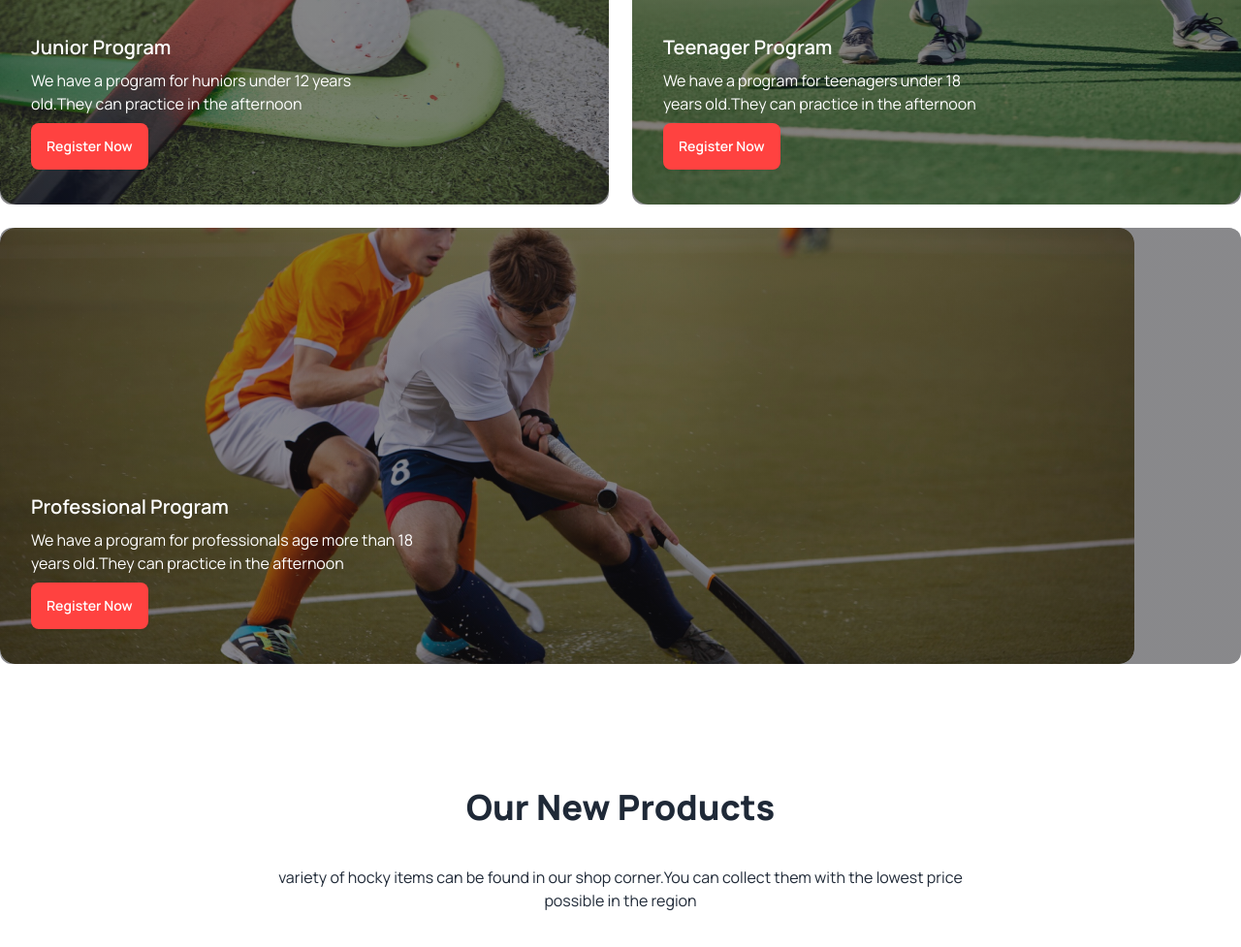
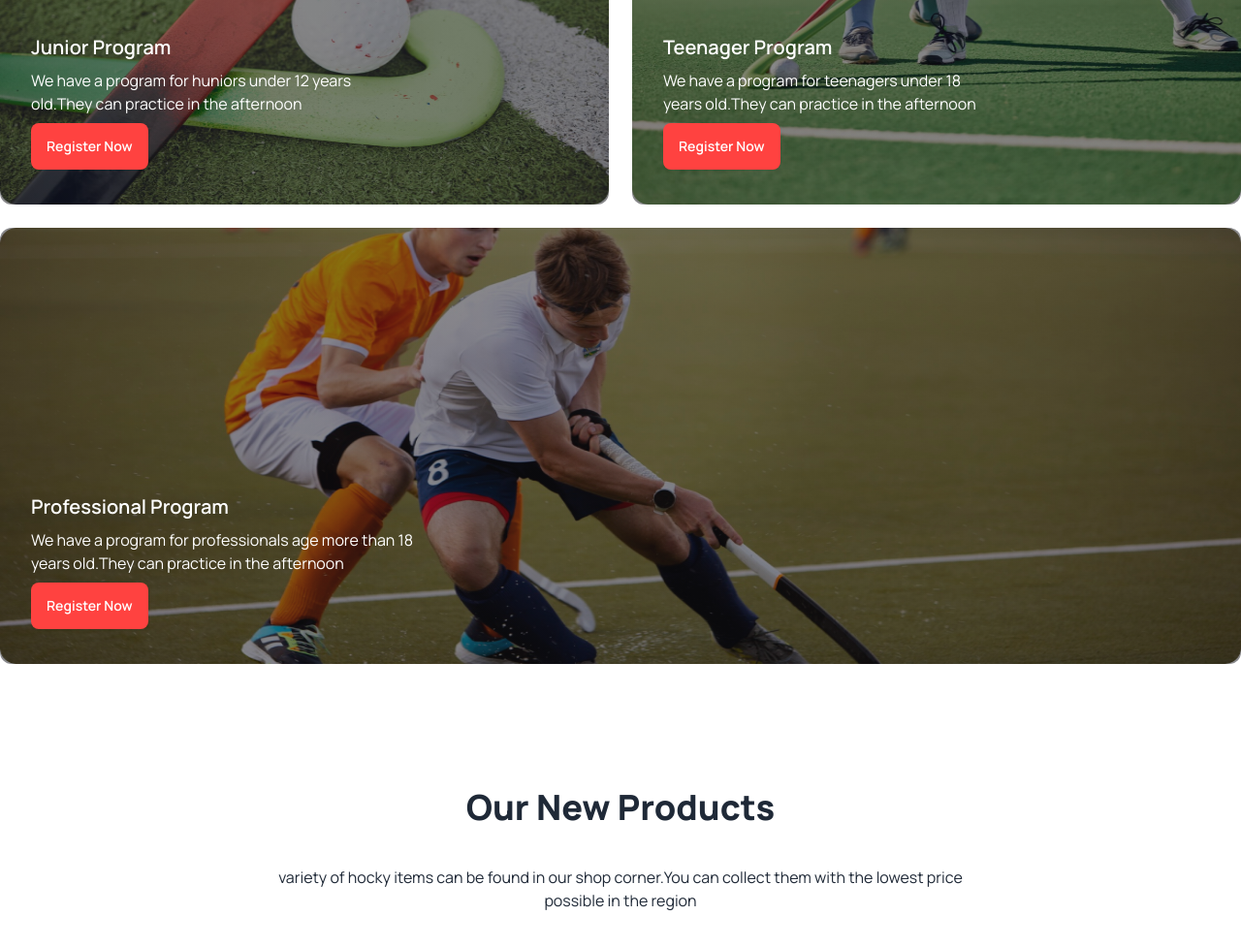
Before and after one commit to golamrabbanirifat41/hocky-shop, a plain HTML site: page index.html in a window 1280 px wide. Shown: the part 1840-2817 px from the top of the page at 97% size. Drawn offline with nearby package versions, Linux system fonts and the light colour scheme.

Commit message:
small change

```diff
--- a/index.html
+++ b/index.html
@@ -244,7 +244,7 @@
                       </div>
                     </div>
                     <div class="z-5 ">
-                        <img src="Images/4.png" alt="" class=" rounded-2xl h-[338px] lg:h-[450px] ">
+                        <img src="Images/4.png" alt="" class=" rounded-2xl h-[338px] lg:h-[450px] w-full">
                         <div class="absolute top-0 left-0 w-full  h-full bg-gradient-to-r from-[#13131880] to-[#13131880] rounded-xl"></div>
                     </div>
                   </div>
```
